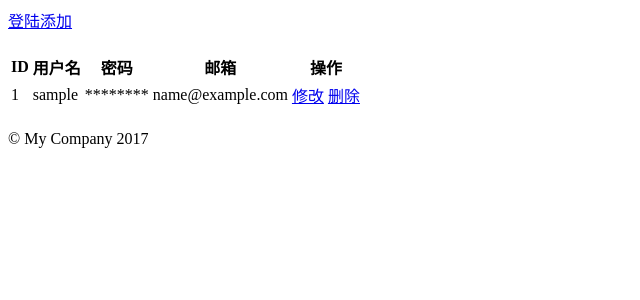
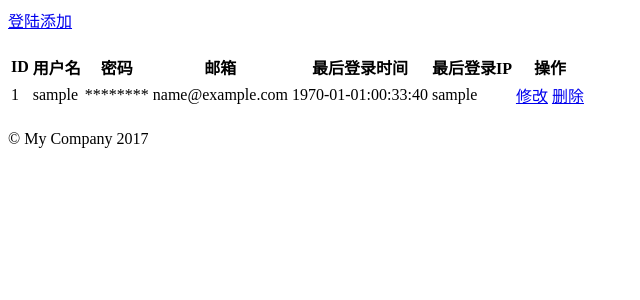
Before and after one commit to leijie2009737/0328yiishop, a Yii app: template backend/views/user/index.php in a window 1280 px wide. Shown: the top 300 px of the page, without its empty margins (0-640 px from the left). Run offline with PHP 8.4 and a stand-in for Yii, Linux system fonts and the light colour scheme; the template is opened without the code that fills it: most values are stand-ins (such as "Sample title", 1, 10 or a date in 2020); data that the repository does not hold is empty; some libraries are stand-ins or nearby versions.

Commit message:
第六天初始化和登陆ip和时间

```diff
--- a/backend/controllers/UserController.php
+++ b/backend/controllers/UserController.php
@@ -105,11 +105,17 @@ class UserController extends \yii\web\Controller
     public function actionLogin()
     {
         $model=new LoginForm();
+
         //判断请求方式
         $request=new Request();
         if($request->isPost){
             $model->load($request->post());
             if($model->validate() && $model->login()){
+                //保存登录时间和ip
+                $user = User::findOne(['id'=>\Yii::$app->user->identity['id']]);
+                $user->last_login_ip=$request->getUserIP();
+                $user->last_login_time=time();
+                $user->save();
                 //输出登录成功
                 \yii::$app->session->setFlash('success','登录成功!');
                 //var_dump(\Yii::$app->user->isGuest);exit;
--- a/backend/views/user/index.php
+++ b/backend/views/user/index.php
@@ -19,6 +19,8 @@ if(!\Yii::$app->user->isGuest){
             <th>用户名</th>
             <th>密码</th>
             <th>邮箱</th>
+            <th>最后登录时间</th>
+            <th>最后登录IP</th>
             <th>操作</th>
 
         </tr>
@@ -29,6 +31,8 @@ if(!\Yii::$app->user->isGuest){
         <td><?=$model->username?></td>
         <td>********</td>
         <td><?=$model->email?></td>
+        <td><?=date('Y-m-d:H:i:s',$model->last_login_time)?></td>
+        <td><?=$model->last_login_ip?></td>
         <td><?=\yii\helpers\Html::a('修改',['user/edit/','id'=>$model->id],['class'=>'btn btn-sm btn-warning'])?>
             <?=\yii\helpers\Html::a('删除',['user/del','id'=>$model->id],['class'=>'btn btn-sm btn-danger pull-right'])?></td>
 
```
